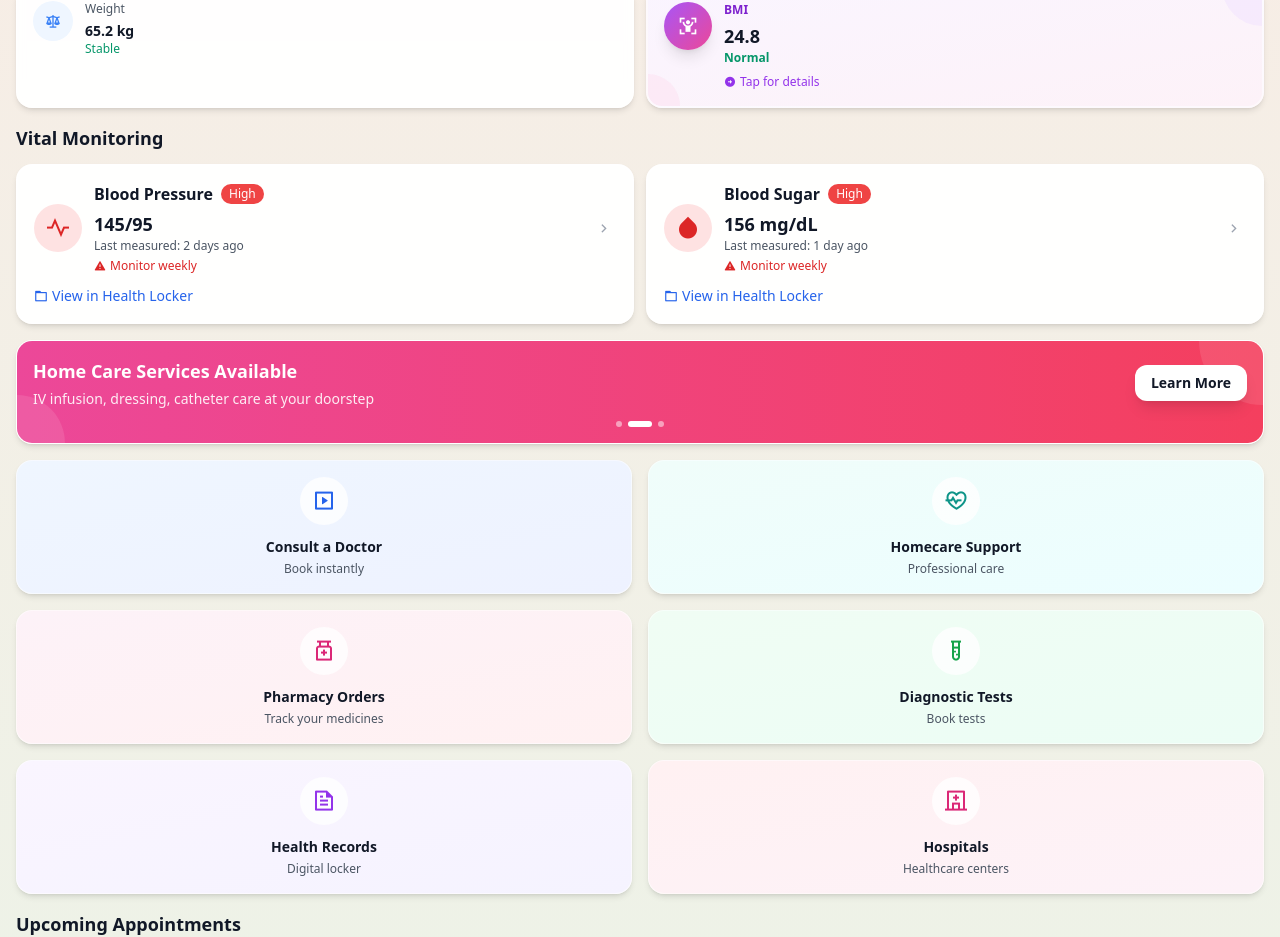
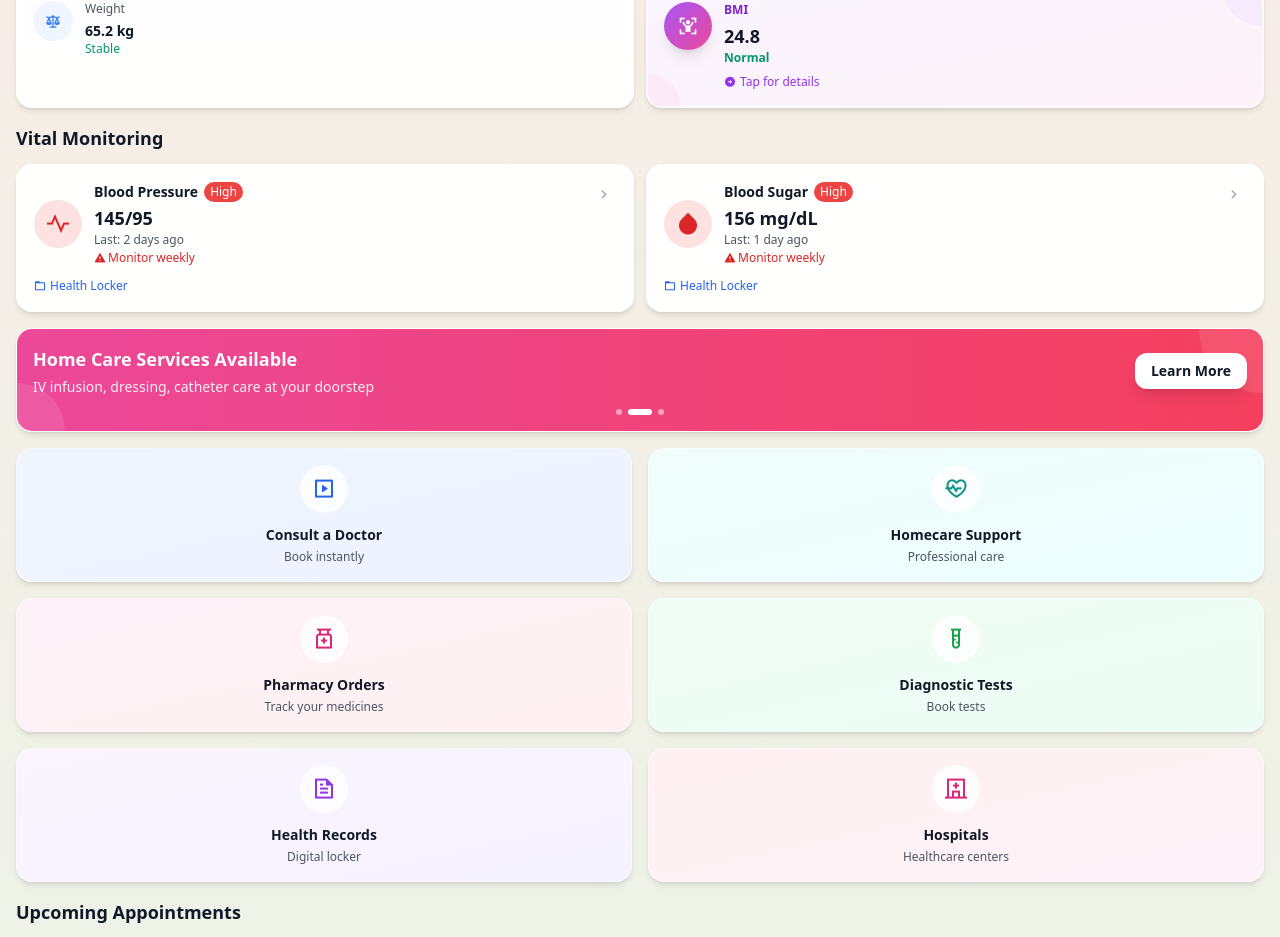
Before and after one commit to mahinbs/Health-Home, a React (Vite) app: page / in a window 1280 px wide. Shown: the part 988-1925 px from the top of the page. Built offline with nearby package versions, Linux system fonts and the light colour scheme.

Commit message:
make the vitals in a raw

```diff
--- a/src/pages/home/components/VitalMonitoring.tsx
+++ b/src/pages/home/components/VitalMonitoring.tsx
@@ -52,102 +52,96 @@ export default function VitalMonitoring() {
       <div className="px-4">
         <h2 className="text-lg font-semibold text-gray-900 mb-3">Vital Monitoring</h2>
 
-        <div className="space-y-3 md:space-y-0 md:grid md:grid-cols-2 md:gap-3">
+        <div className="grid grid-cols-2 gap-2 sm:gap-3">
           {/* Blood Pressure Card */}
           <Card
-            className={`p-4 cursor-pointer ${bpData.status === 'high' ? 'border-2 border-red-300 bg-red-50/50' : ''}`}
+            className={`p-3 sm:p-4 cursor-pointer overflow-hidden min-w-0 ${bpData.status === 'high' ? 'border-2 border-red-300 bg-red-50/50' : ''}`}
             onClick={() => openHealthLocker('bp')}
           >
-            <div className="flex items-center justify-between">
-              <div className="flex items-center space-x-3 flex-1">
-                <div className={`w-12 h-12 rounded-full flex items-center justify-center ${
+            <div className="flex items-start justify-between gap-1 min-w-0">
+              <div className="flex items-center gap-2 sm:gap-3 flex-1 min-w-0 overflow-hidden">
+                <div className={`w-9 h-9 sm:w-12 sm:h-12 rounded-full flex items-center justify-center flex-shrink-0 ${
                   bpData.status === 'high' ? 'bg-red-100' : 'bg-emerald-50'
                 }`}>
-                  <i className={`ri-pulse-fill text-2xl ${
+                  <i className={`ri-pulse-fill text-lg sm:text-2xl ${
                     bpData.status === 'high' ? 'text-red-600' : 'text-emerald-600'
                   }`}></i>
                 </div>
-                <div className="flex-1">
-                  <div className="flex items-center space-x-2 mb-1">
-                    <h3 className="font-semibold text-gray-900">Blood Pressure</h3>
+                <div className="flex-1 min-w-0 overflow-hidden">
+                  <div className="flex items-center gap-1.5 mb-0.5 flex-wrap">
+                    <h3 className="font-semibold text-gray-900 text-xs sm:text-sm truncate">Blood Pressure</h3>
                     {bpData.status === 'high' && (
-                      <span className="px-2 py-0.5 bg-red-500 text-white text-xs font-medium rounded-full">
+                      <span className="px-1.5 py-0.5 bg-red-500 text-white text-[10px] sm:text-xs font-medium rounded-full flex-shrink-0">
                         High
                       </span>
                     )}
                   </div>
-                  <p className="text-lg font-bold text-gray-900">{bpData.value}</p>
-                  <p className="text-xs text-gray-600">Last measured: {bpData.lastMeasured}</p>
+                  <p className="text-sm sm:text-lg font-bold text-gray-900 truncate">{bpData.value}</p>
+                  <p className="text-[10px] sm:text-xs text-gray-600 truncate">Last: {bpData.lastMeasured}</p>
                   {bpData.status === 'high' && (
-                    <p className="text-xs text-red-600 font-medium mt-1">
-                      <i className="ri-alert-fill mr-1"></i>
+                    <p className="text-[10px] sm:text-xs text-red-600 font-medium mt-0.5 truncate">
+                      <i className="ri-alert-fill mr-0.5"></i>
                       Monitor weekly
                     </p>
                   )}
                 </div>
               </div>
-              <div className="w-6 h-6 flex items-center justify-center">
-                <i className="ri-arrow-right-s-line text-gray-400"></i>
+              <div className="w-5 h-5 sm:w-6 sm:h-6 flex items-center justify-center flex-shrink-0">
+                <i className="ri-arrow-right-s-line text-gray-400 text-sm sm:text-base"></i>
               </div>
             </div>
             <button
-              onClick={(e) => {
-                e.stopPropagation();
-                openHealthLocker('bp');
-              }}
-              className="mt-3 text-sm text-blue-600 font-medium flex items-center"
+              onClick={(e) => { e.stopPropagation(); openHealthLocker('bp'); }}
+              className="mt-2 sm:mt-3 text-[10px] sm:text-xs text-blue-600 font-medium flex items-center gap-1"
             >
-              <i className="ri-folder-3-line mr-1"></i>
-              View in Health Locker
+              <i className="ri-folder-3-line flex-shrink-0"></i>
+              <span>Health Locker</span>
             </button>
           </Card>
 
           {/* Blood Sugar Card */}
           <Card
-            className={`p-4 cursor-pointer ${sugarData.status === 'high' ? 'border-2 border-red-300 bg-red-50/50' : ''}`}
+            className={`p-3 sm:p-4 cursor-pointer overflow-hidden min-w-0 ${sugarData.status === 'high' ? 'border-2 border-red-300 bg-red-50/50' : ''}`}
             onClick={() => openHealthLocker('sugar')}
           >
-            <div className="flex items-center justify-between">
-              <div className="flex items-center space-x-3 flex-1">
-                <div className={`w-12 h-12 rounded-full flex items-center justify-center ${
+            <div className="flex items-start justify-between gap-1 min-w-0">
+              <div className="flex items-center gap-2 sm:gap-3 flex-1 min-w-0 overflow-hidden">
+                <div className={`w-9 h-9 sm:w-12 sm:h-12 rounded-full flex items-center justify-center flex-shrink-0 ${
                   sugarData.status === 'high' ? 'bg-red-100' : 'bg-blue-50'
                 }`}>
-                  <i className={`ri-drop-fill text-2xl ${
+                  <i className={`ri-drop-fill text-lg sm:text-2xl ${
                     sugarData.status === 'high' ? 'text-red-600' : 'text-blue-600'
                   }`}></i>
                 </div>
-                <div className="flex-1">
-                  <div className="flex items-center space-x-2 mb-1">
-                    <h3 className="font-semibold text-gray-900">Blood Sugar</h3>
+                <div className="flex-1 min-w-0 overflow-hidden">
+                  <div className="flex items-center gap-1.5 mb-0.5 flex-wrap">
+                    <h3 className="font-semibold text-gray-900 text-xs sm:text-sm truncate">Blood Sugar</h3>
                     {sugarData.status === 'high' && (
-                      <span className="px-2 py-0.5 bg-red-500 text-white text-xs font-medium rounded-full">
+                      <span className="px-1.5 py-0.5 bg-red-500 text-white text-[10px] sm:text-xs font-medium rounded-full flex-shrink-0">
                         High
                       </span>
                     )}
                   </div>
-                  <p className="text-lg font-bold text-gray-900">{sugarData.value}</p>
-                  <p className="text-xs text-gray-600">Last measured: {sugarData.lastMeasured}</p>
+                  <p className="text-sm sm:text-lg font-bold text-gray-900 truncate">{sugarData.value}</p>
+                  <p className="text-[10px] sm:text-xs text-gray-600 truncate">Last: {sugarData.lastMeasured}</p>
                   {sugarData.status === 'high' && (
-                    <p className="text-xs text-red-600 font-medium mt-1">
-                      <i className="ri-alert-fill mr-1"></i>
+                    <p className="text-[10px] sm:text-xs text-red-600 font-medium mt-0.5 truncate">
+                      <i className="ri-alert-fill mr-0.5"></i>
                       Monitor weekly
                     </p>
                   )}
                 </div>
               </div>
-              <div className="w-6 h-6 flex items-center justify-center">
-                <i className="ri-arrow-right-s-line text-gray-400"></i>
+              <div className="w-5 h-5 sm:w-6 sm:h-6 flex items-center justify-center flex-shrink-0">
+                <i className="ri-arrow-right-s-line text-gray-400 text-sm sm:text-base"></i>
               </div>
             </div>
             <button
-              onClick={(e) => {
-                e.stopPropagation();
-                openHealthLocker('sugar');
-              }}
-              className="mt-3 text-sm text-blue-600 font-medium flex items-center"
+              onClick={(e) => { e.stopPropagation(); openHealthLocker('sugar'); }}
+              className="mt-2 sm:mt-3 text-[10px] sm:text-xs text-blue-600 font-medium flex items-center gap-1"
             >
-              <i className="ri-folder-3-line mr-1"></i>
-              View in Health Locker
+              <i className="ri-folder-3-line flex-shrink-0"></i>
+              <span>Health Locker</span>
             </button>
           </Card>
         </div>
```
